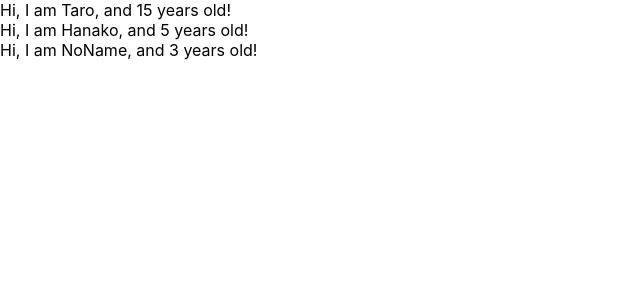
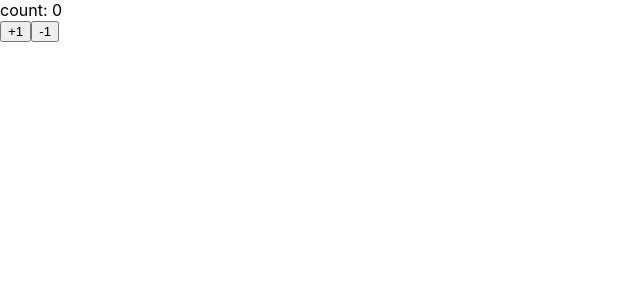
Before and after one commit to takeshimouri/udemy-react-redux-crud-application, a React (Create React App) app: page / in a window 1280 px wide. Shown: the top 300 px of the page, without its empty margins (0-640 px from the left). Built offline with nearby package versions, Linux system fonts and the light colour scheme.

Commit message:
learned state and setState

```diff
--- a/src/App.js
+++ b/src/App.js
@@ -1,30 +1,34 @@
-import React from 'react';
-import PropTypes from 'prop-types';
+import React, { Component } from 'react';
 
-const App = () => {
- const profiles = [
-  { name: "Taro", age: 15 },
-  { name: "Hanako", age: 5 },
-  { name: "NoName", age: 3 }
-    ]
- return (
- <div>
-  {
-    profiles.map((profile, index) => {
-      return <User name={profile.name} age={profile.age} key={index} />
-    })
+const App = () => (
+  <Counter></Counter>
+  )
+
+class Counter extends Component {
+  constructor(props) {
+    super(props)
+    console.log(this.state)
+    this.state = { count: 0 }
   }
- </div>
- )
+
+  handlePlusButton = () => {
+    this.setState({ count: this.state.count + 1 })
+    }
+
+  handleMinusButton = () => {
+    this.setState({ count: this.state.count - 1 })
+    }
+
+  render() {
+    return (
+    <React.Fragment>
+      <div>count: { this.state.count }</div>
+      <button onClick={this.handlePlusButton}>+1</button>
+      <button onClick={this.handleMinusButton}>-1</button>
+   </React.Fragment>
+)
+  }
 }
 
-const User = (props) => {
- return <div>Hi, I am {props.name}, and {props.age} years old!</div>
-}
-
-User.propTypes = {
-  name: PropTypes.string,
-  age: PropTypes.number.isRequired
-}
 
 export default App;
```
